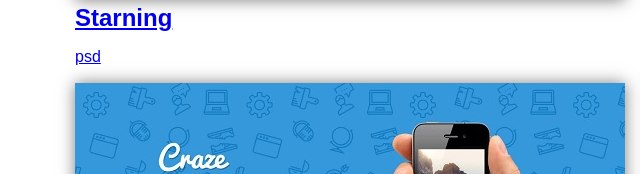
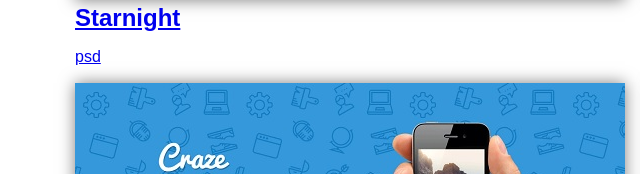
Before and after one commit to sairus2k/sairus2k.github.io, a plain HTML site: page index.html in a window 1280 px wide. Shown: the part 476-650 px from the top of the page, 0-640 px from the left. Drawn offline with Linux system fonts and the light colour scheme.

Commit message:
Fix typo.

```diff
--- a/index.html
+++ b/index.html
@@ -15,7 +15,7 @@
    <div class="container">
     <div>
       <img src="images/starning.jpg" alt="">
-      <h1><a href="starnight/index.html">Starning</a></h1>
+      <h1><a href="starnight/index.html">Starnight</a></h1>
       <p><a href="http://www.blazrobar.com/2014/free-psd-website-templates/starnight-free-psd-website-design/">psd</a></p>
     </div>
     <div>
```
